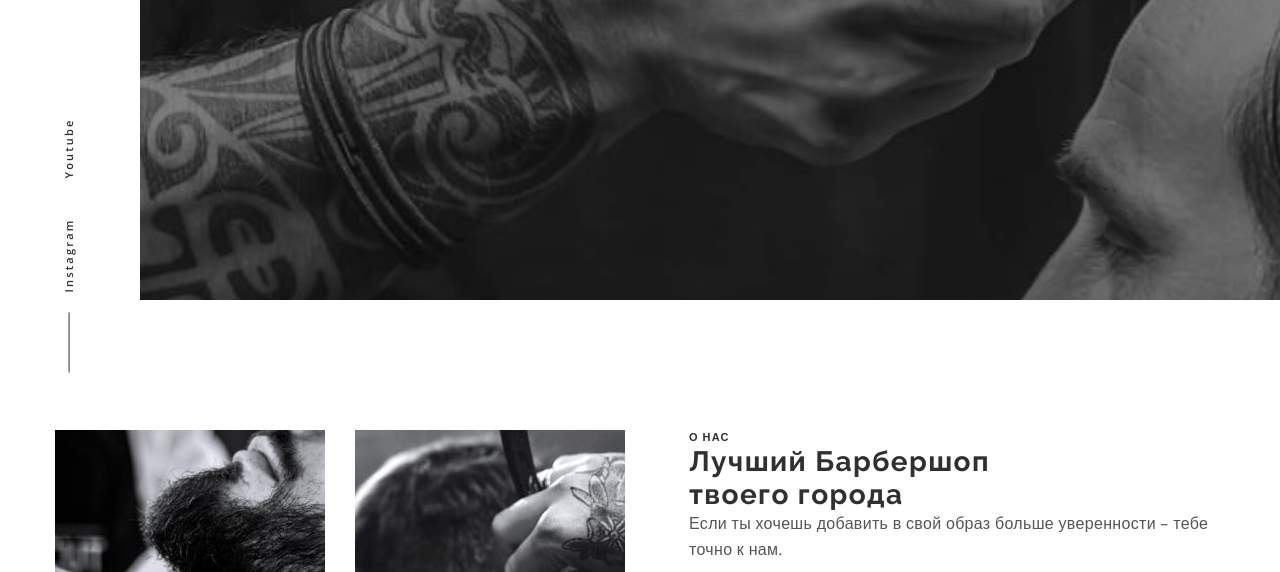
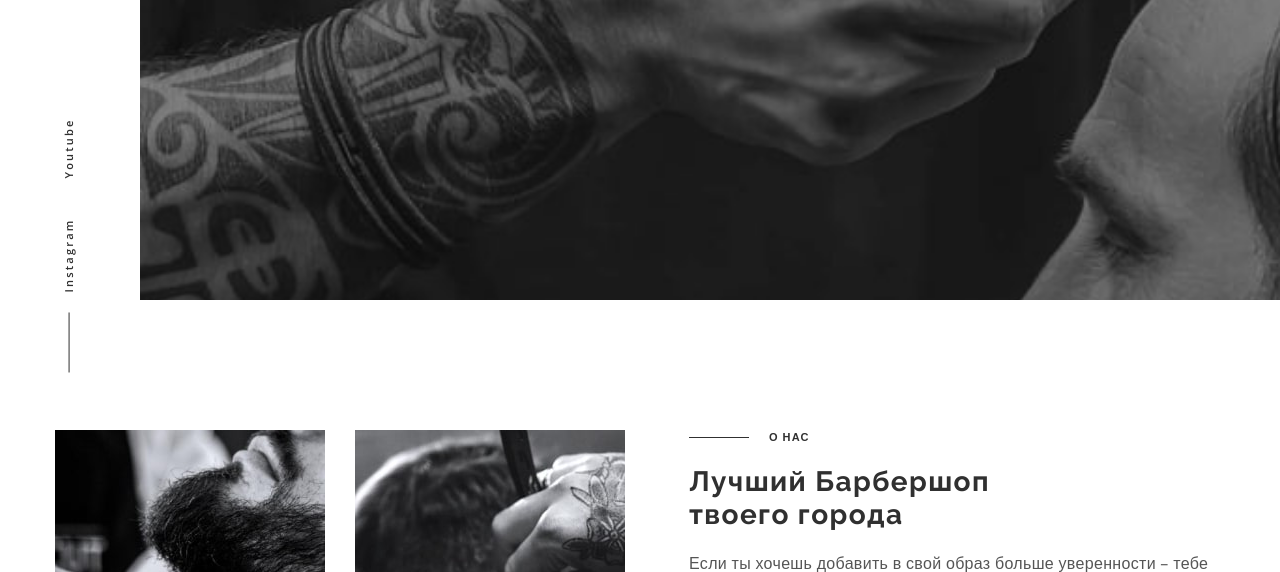
Before and after one commit to Dmytro-Chernomord/Project_HTML_CSS, a website built with Parcel: page src/index.html in a window 1280 px wide. Shown: the part 380-952 px from the top of the page. Built offline with nearby package versions, Linux system fonts and the light colour scheme.

Commit message:
Update _about-us.scss
добавлен before
добавлены марджины 20рх к элементам с классами: .aboutus-title, .aboutus-text

```diff
--- a/src/sass/components/_about-us.scss
+++ b/src/sass/components/_about-us.scss
@@ -65,6 +65,11 @@
 	letter-spacing: 0.1em;
 	text-transform: uppercase;
 	color: $prime-black-color;
+
+	margin-bottom: 20px;
+	&::before {
+		@extend %before;
+		}
 }
 
 
@@ -78,7 +83,9 @@
 	letter-spacing: 0.05em;
 	color: $prime-black-color;
 	max-width: 330px;
-  	font-family: Raleway, sans-serif;
+	  font-family: Raleway, sans-serif;
+
+	  margin-bottom: 20px;
 }
 
 
```
